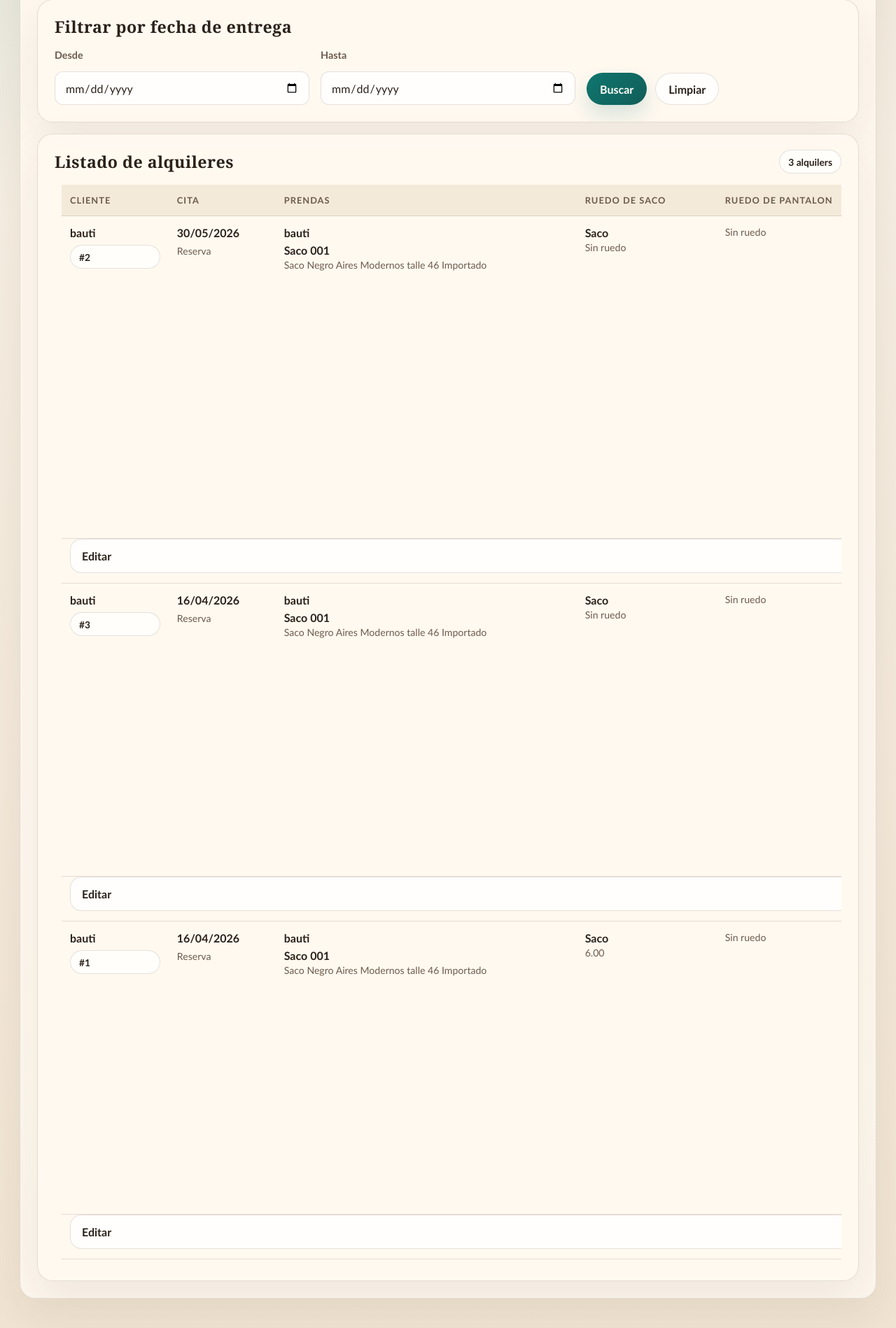
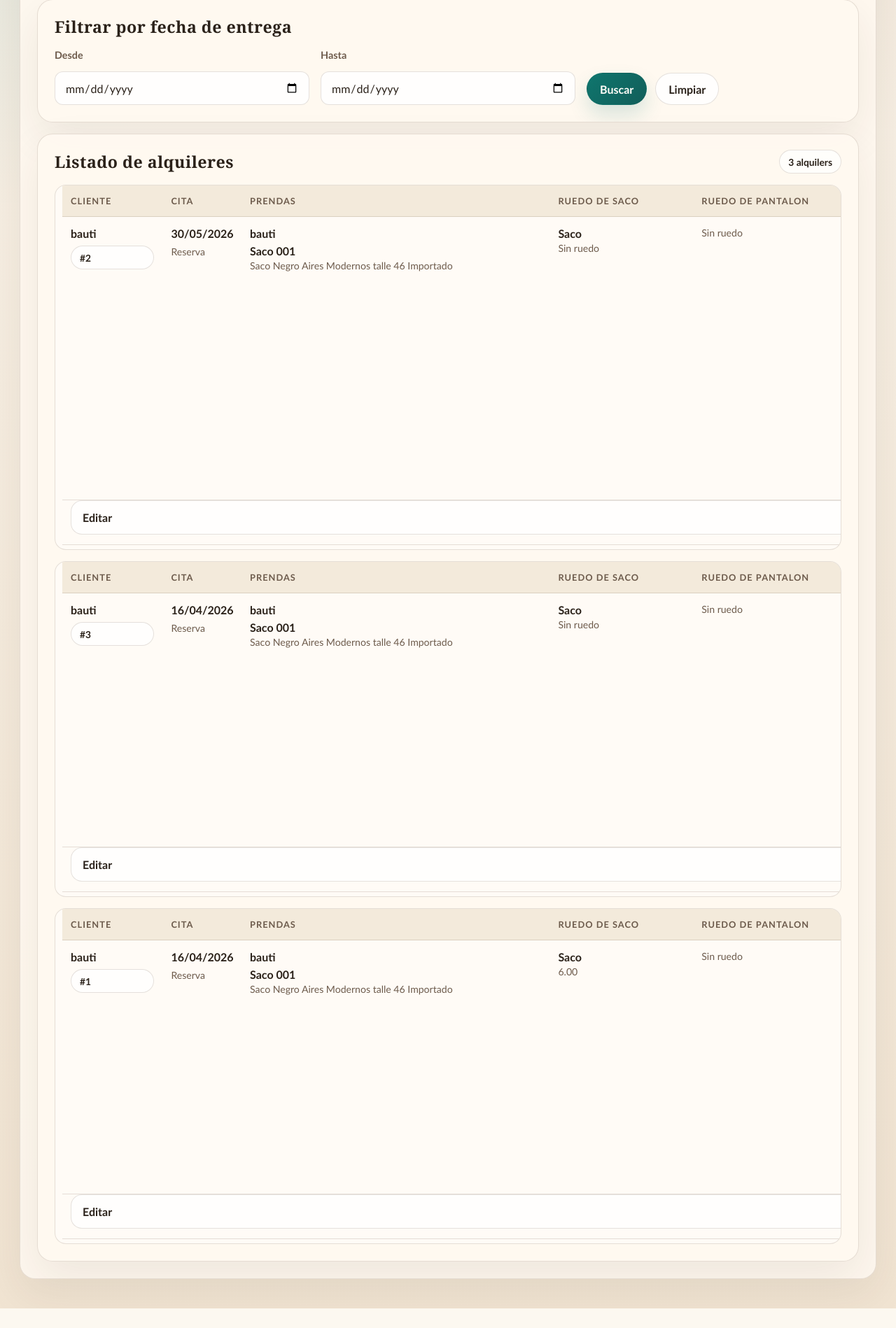
Before and after one commit to abitogonnet/abit_project, a Django app: page /ver/ in a window 1280 px wide. Shown: the part 438-2336 px from the top of the page at 70% size. After the commit the page ends 2308 px from the top, so only its background shows below. Run offline with Django 5.2, Linux system fonts and the light colour scheme; data comes from the database, SQL or seed files in the repository.

Commit message:
Add files via upload

```diff
--- a/alquileres/templates/alquileres/ver.html
+++ b/alquileres/templates/alquileres/ver.html
@@ -64,19 +64,22 @@
           <span class="ab-pill">{{ alquileres|length }} alquiler{{ alquileres|length|pluralize }}</span>
         </div>
 
-        <div class="ab-table-wrap ab-desktop-only">
+        <div class="ab-desktop-only ab-table-rental-list">
+          {% for a in alquileres %}
+            <div class="ab-table-rental-card">
+              <div class="ab-table-wrap">
                 <table class="ab-table ab-table-compact">
                   <colgroup>
-              <col>
-              <col>
+                    <col class="ab-table-col-cliente">
+                    <col class="ab-table-col-cita">
                     <col class="ab-table-col-prendas">
                     <col class="ab-table-col-ruedo">
                     <col class="ab-table-col-ruedo">
-              <col>
-              <col>
-              <col>
-              <col>
-              <col>
+                    <col class="ab-table-col-abono">
+                    <col class="ab-table-col-fecha">
+                    <col class="ab-table-col-fecha">
+                    <col class="ab-table-col-estado">
+                    <col class="ab-table-col-telefono">
                     <col class="ab-table-col-acciones">
                   </colgroup>
                   <thead>
@@ -95,7 +98,6 @@
                     </tr>
                   </thead>
                   <tbody>
-              {% for a in alquileres %}
                     <tr>
                       <td>
                         <div class="ab-cell-stack">
@@ -256,19 +258,19 @@
                         </details>
                       </td>
                     </tr>
+                  </tbody>
+                </table>
+              </div>
+            </div>
           {% empty %}
-                <tr>
-                  <td colspan="11" class="ab-muted">
+            <div class="ab-empty">
               {% if filtros_activos %}
                 No hay alquileres dentro de ese rango de fechas.
               {% else %}
                 No hay alquileres cargados.
               {% endif %}
-                  </td>
-                </tr>
+            </div>
           {% endfor %}
-            </tbody>
-          </table>
         </div>
 
         <div class="ab-mobile-list">
--- a/static/css/abito.css
+++ b/static/css/abito.css
@@ -460,6 +460,18 @@ textarea.ab-inp:focus {
   overflow-y: hidden;
   scrollbar-gutter: stable both-edges;
   overscroll-behavior-x: contain;
+}
+
+.ab-table-rental-list {
+  display: grid;
+  gap: 16px;
+}
+
+.ab-table-rental-card {
+  border: 1px solid var(--line);
+  border-radius: var(--radius-md);
+  background: rgba(255, 255, 255, 0.38);
+  overflow: hidden;
 }
 
 .ab-table {
```
Lines whose indentation alone changed are shown as unchanged.
